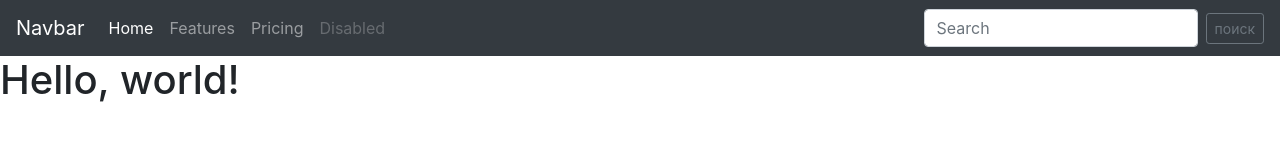
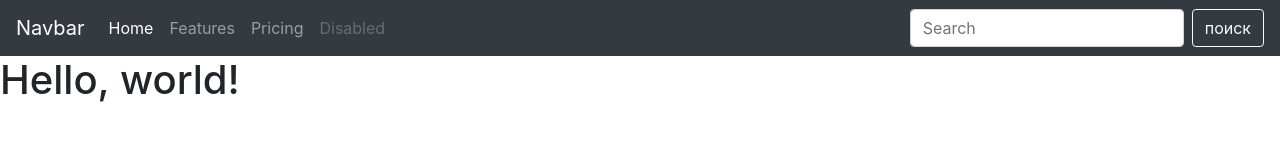
Before and after one commit to vladkozhukh/autocad24h.io, a plain HTML site: page index.html in a window 1280 px wide. Drawn offline with nearby package versions, Linux system fonts and the light colour scheme.

Commit message:
Update index.html

```diff
--- a/index.html
+++ b/index.html
@@ -34,7 +34,7 @@
   </div>
     <form class="form-inline">
     <input class="form-control mr-sm-2" type="search" placeholder="Search" aria-label="Search">
-    <button class="btn btn-sm btn-outline-secondary" type="submit">поиск</button>
+    <button class="btn btn-outline-light" type="submit">поиск</button>
   </form>
 </nav>
 
```
